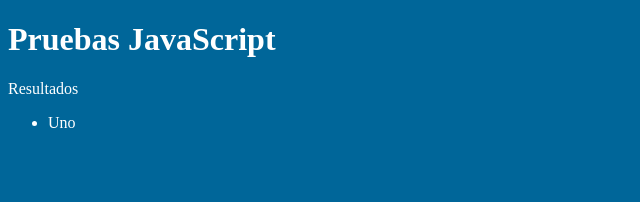
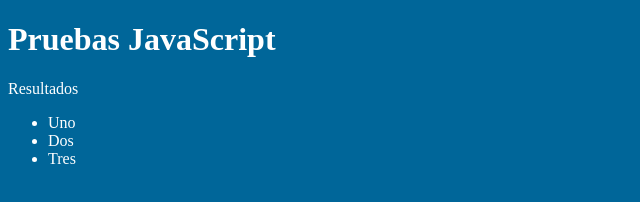
Before and after one commit to ernestoruix/prueba, a plain HTML site: page index.html in a window 1280 px wide. Shown: the full height of the page, 0-640 px from the left. Drawn offline with Linux system fonts and the light colour scheme.

Commit message:
Version 3.1

```diff
--- a/index.html
+++ b/index.html
@@ -13,6 +13,8 @@
         <p>Resultados</p>
         <ul>
             <li>Uno</li>
+            <li>Dos</li>
+            <li>Tres</li>
         </ul>
     </div>
     <script src="./js/code.js"></script>
```
